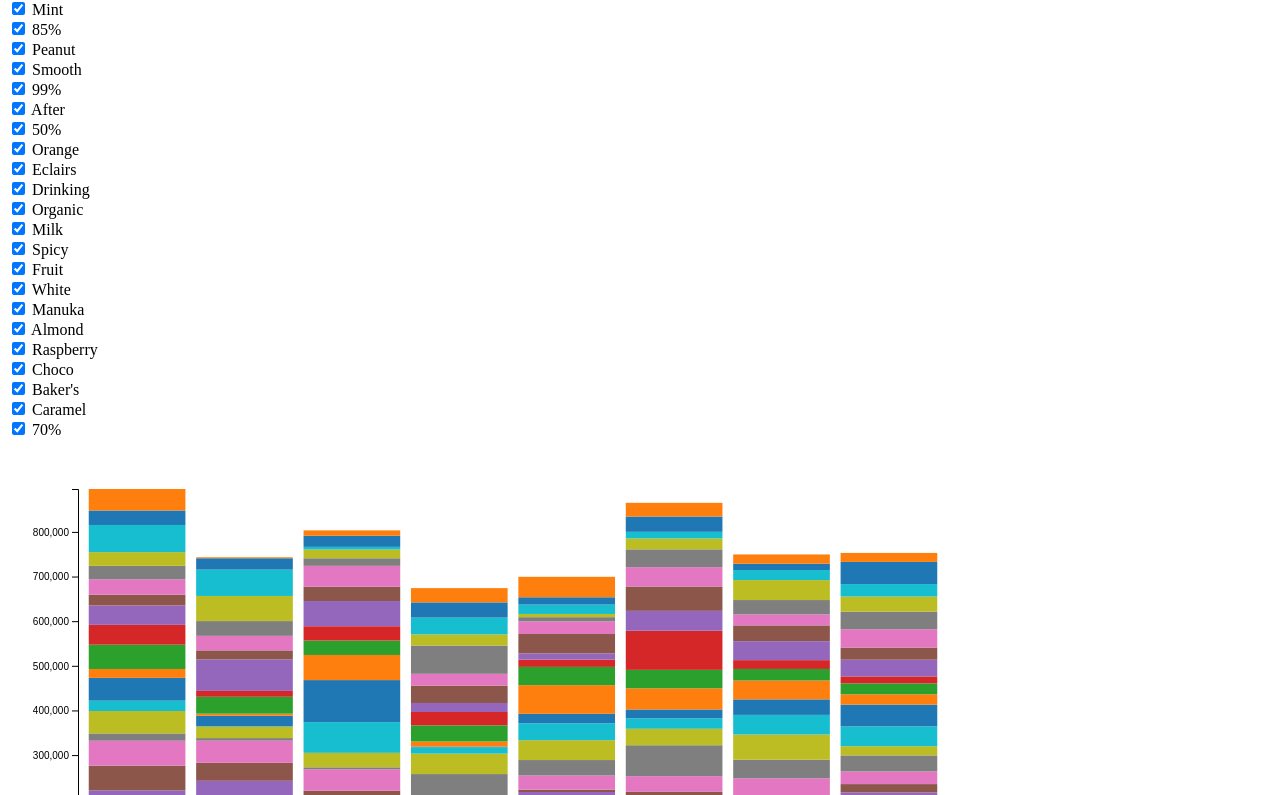
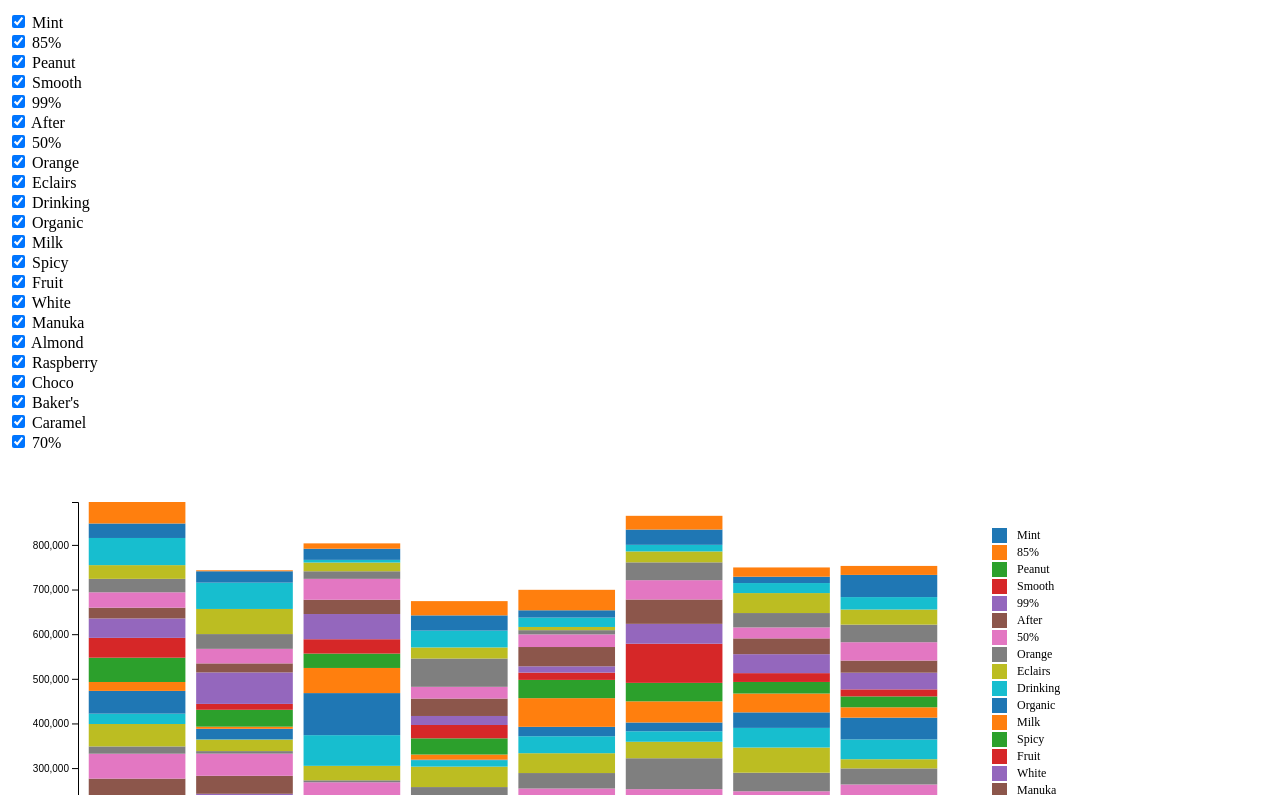
Before and after one commit to HongDay/unist_cse468, a plain HTML site: page exercise1_20201325/index.html in a window 1280 px wide. Shown: the part 68-863 px from the top of the page. Drawn offline with nearby package versions, Linux system fonts and the light colour scheme.

Commit message:
exercise1 little modification

```diff
--- a/exercise1_20201325/index.html
+++ b/exercise1_20201325/index.html
@@ -19,7 +19,7 @@
   </style>
 </head>
 <body>
-  <h2>Monthly Chocolate Sales</h2>
+  <h1>Monthly Chocolate Sales</h1>
   <div id="filters"></div>
   <svg width="960" height="500"></svg>
   <script src="script.js"></script>
--- a/exercise1_20201325/script.js
+++ b/exercise1_20201325/script.js
@@ -1,14 +1,17 @@
+// svg의 width와 height를 고려하여 margin을 제외하여 새로운 높이, 너비 계산
 const svg = d3.select("svg"),
       margin = {top: 50, right: 20, bottom: 50, left: 70},
-      width = +svg.attr("width") - margin.left - margin.right,
+      width = +svg.attr("width") - margin.left - margin.right,   // width가 svg에 스트링으로 정의되어있어서 +붙여서 숫자로 변환
       height = +svg.attr("height") - margin.top - margin.bottom;
 
+// g 태그 추가, 여기에 그래프에 넣을 박스 요소들 그룹되어 들어갈 예정
 const g = svg.append("g").attr("transform", `translate(${margin.left},${margin.top})`);
 
-const x = d3.scaleBand().range([0, width]).padding(0.1);
+const x = d3.scaleBand().range([0, width]).padding(0.1); // 사이간격 0.1 = 10% 확보
 const y = d3.scaleLinear().range([height, 0]);
-const color = d3.scaleOrdinal(d3.schemeCategory10);
+const color = d3.scaleOrdinal(d3.schemeCategory10);  // 색 정의
 
+// tooltip은 마우스 오버시 나타나는 박스 (filter랑 tooltip등은 div에 들어감)
 const tooltip = d3.select("body").append("div").attr("class", "tooltip").style("opacity", 0);
 
 // Load and preprocess data
@@ -25,33 +28,36 @@ d3.csv("data.csv").then(data => {
   });
 
   const nested = Array.from(
-    d3.group(data, d => d.month),
-    ([key, values]) => {
-      const grouped = d3.rollups(values, v => d3.sum(v, d => d.Amount), d => d.category);
-      const obj = {month: key};
-      grouped.forEach(([category, total]) => obj[category] = total);
+    d3.group(data, d => d.month), // month기준 그룹화.
+    ([key, values]) => { // 해당 그룹에 대해서 key value에 대해서 어떻게 그룹화할건지
+      const grouped = d3.rollups(values, v => d3.sum(v, d => d.Amount), d => d.category); // 해당 월 안에서 category별로 묵고 amount의 합 계산
+      const obj = {month: key}; // obj에 month key 기록
+      grouped.forEach(([category, total]) => obj[category] = total); // { month: "2023-01", Dark: 3000, Milk: 2500, White: 1500 } 한줄 추가.
       return obj;
     }
   );
 
-  const categories = Array.from(new Set(data.map(d => d.category)));
+  const categories = Array.from(new Set(data.map(d => d.category))); // set으로 카테고리 중복없는 목록 추가.
 
-  const stack = d3.stack().keys(categories);
+  const stack = d3.stack().keys(categories); // 카테고리별로 누적할 예정.
   const series = stack(nested);
 
   x.domain(nested.map(d => d.month));
-  y.domain([0, d3.max(nested, d => d3.sum(categories, k => d[k] || 0))]);
+  y.domain([0, d3.max(nested, d => d3.sum(categories, k => d[k] || 0))]); // 하나의 달 d안에서 카테고리 k의 값 (없으면 0)을 다 더함
   color.domain(categories);
 
+  // x축 추가
   g.append("g")
     .attr("class", "x-axis")
     .attr("transform", `translate(0,${height})`)
     .call(d3.axisBottom(x));
 
+  // y축 추가
   g.append("g")
     .attr("class", "y-axis")
     .call(d3.axisLeft(y));
 
+  // 막대 그룹 추가 (막대하나하나)
   const layer = g.selectAll(".layer")
     .data(series)
     .join("g")
@@ -59,39 +65,46 @@ d3.csv("data.csv").then(data => {
       .attr("fill", d => color(d.key));
 
   layer.selectAll("rect")
-    .data(d => d)
+    .data(d => d) // series를 가져옴 (layer에서 정ㅇ의했던 데이터를 그대로 쓰겠다~ 뭐 이런..)
     .join("rect")
-      .attr("x", d => x(d.data.month))
-      .attr("y", d => y(d[1]))
-      .attr("height", d => y(d[0]) - y(d[1]))
-      .attr("width", x.bandwidth())
+      .attr("x", d => x(d.data.month)) // 각 막대 fragement (여러 막대가 쌓이는것)의 시작 x값
+      .attr("y", d => y(d[1]))         // y축의 시작점
+      .attr("height", d => y(d[0]) - y(d[1])) // y축 얼만큼 키울건지 (아래로키움)
+      .attr("width", x.bandwidth())          // x축 얼만큼 키울건지
       .on("mouseover", function(event, d) {
-        tooltip.transition().duration(200).style("opacity", .9);
-        tooltip.html(`Sales: $${(d[1]-d[0]).toFixed(2)}`)
+        tooltip.transition().duration(200).style("opacity", .9); // motion종류
+        tooltip.html(`Sales: $${(d[1]-d[0]).toFixed(2)}`)        // 띄울 정보
           .style("left", (event.pageX + 5) + "px")
           .style("top", (event.pageY - 28) + "px");
       })
       .on("mouseout", () => tooltip.transition().duration(500).style("opacity", 0));
 
+
   // Legend
-  const legend = svg.selectAll(".legend")
+  const legendsvg = d3.select("body").append("svg")
+                      .attr("width", 200)
+                      .attr("height", categories.length * 22)
+
+  // 각각의 legend에 대해서
+  const legend = legendsvg.selectAll(".legend")
     .data(categories)
     .join("g")
       .attr("class", "legend")
-      .attr("transform", (d, i) => `translate(0,${i * 20})`);
+      .attr("transform", (d, i) => `translate(0,${50+i * 17})`);
 
   legend.append("rect")
-    .attr("x", width + margin.left + 20)
+    .attr("x", 20)
     .attr("y", 10)
-    .attr("width", 18)
-    .attr("height", 18)
+    .attr("width", 15)
+    .attr("height", 15)
     .style("fill", color);
 
   legend.append("text")
-    .attr("x", width + margin.left + 45)
-    .attr("y", 20)
+    .attr("x", 45)
+    .attr("y", 17)
     .attr("dy", ".35em")
     .text(d => d);
+
 
   // Filter checkboxes
   const filters = d3.select("#filters");
```
Also changed, not shown: README.md.
